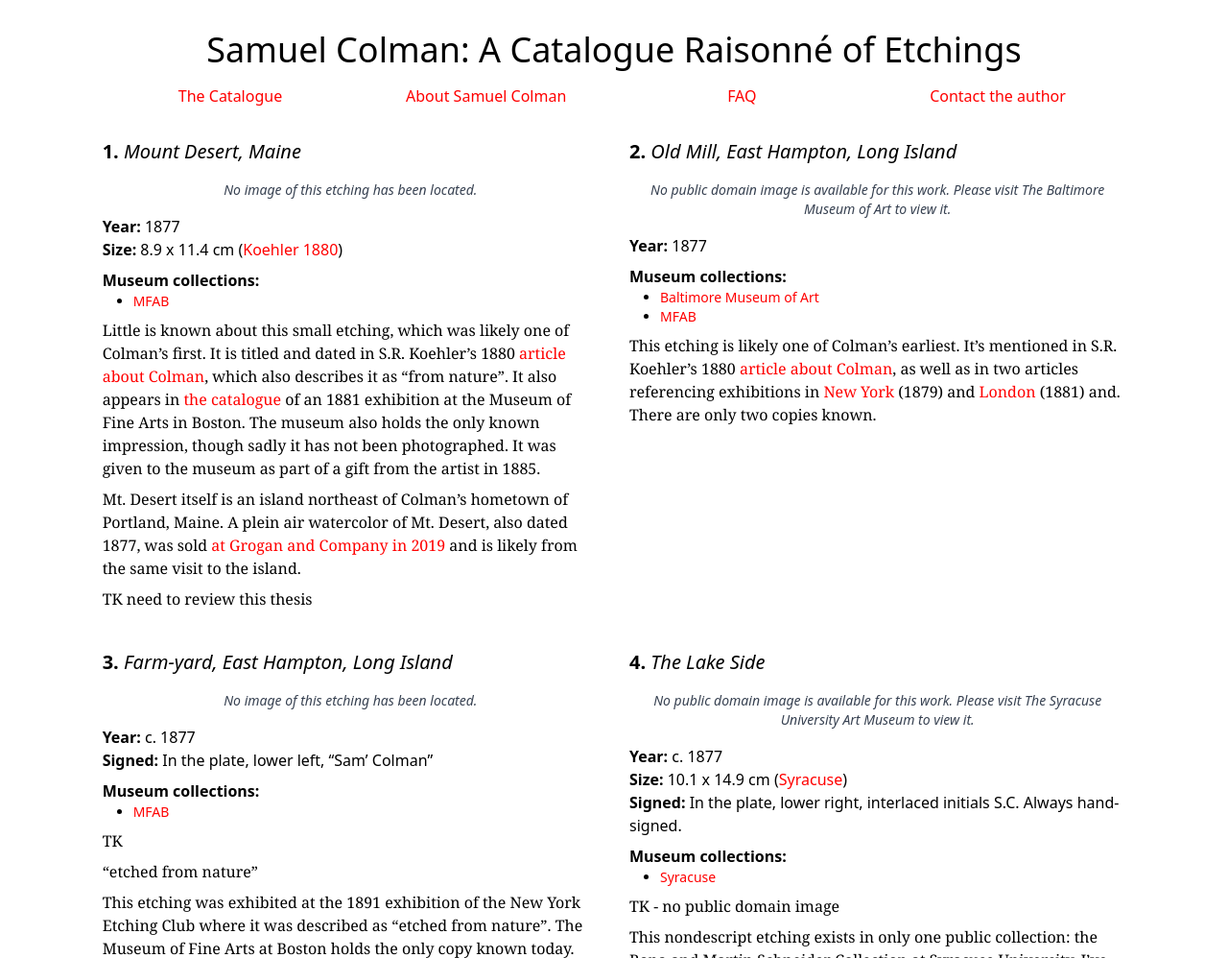
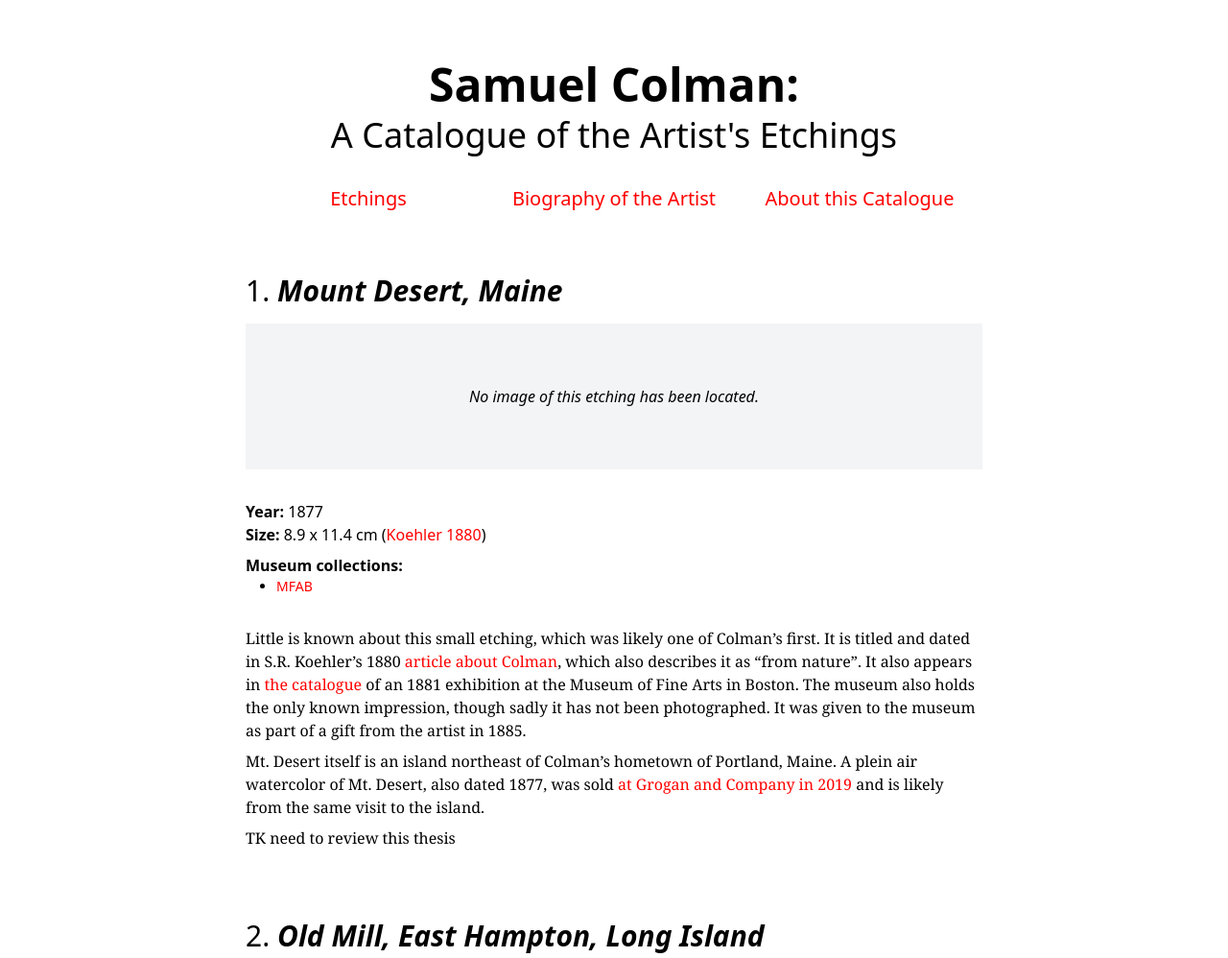
Before and after one commit to onyxfish/colman, an Astro site: page / in a window 1280 px wide. Shown: the top 998 px of the page at 96% size. Built offline with nearby package versions, Linux system fonts and the light colour scheme; Astro itself is replaced by a stand-in of ours.

Commit message:
Style and layout improvements.

```diff
--- a/src/components/Print.astro
+++ b/src/components/Print.astro
@@ -11,19 +11,22 @@ if (!print) {
 
 const { Content } = await print.render();
 ---
-<div id={print.slug}>
-    <h2 class="text-xl block"><span class="font-bold">{print.data.id}.</span> <span class="italic">{print.data.title}</span></h2>
+<div id={print.slug} class="pt-16">
+    <h2 class="text-3xl block">
+        <span class="">{print.data.id}.</span>
+        <span class="italic font-bold">{print.data.title}</span>
+    </h2>
 
     {print.data.image.filename ? (
-        <figure class="block pt-2 pb-2">
+        <figure class="block pt-4 pb-2">
             <img src=`/prints/${print.data.image.filename}` />
-            <figcaption class="text-xs text-gray-700 text-center italic pt-1">{print.data.image.caption}</figcaption>
+            <figcaption class="text-s text-gray-700 text-center italic pt-1">{print.data.image.caption}</figcaption>
         </figure>
     ) : (
-        <div class="p-4 text-sm text-gray-700 text-center italic">{print.data.image.missing_text}</div>
+        <div class="p-16 my-4 bg-gray-100 text-center italic">{print.data.image.missing_text}</div>
     )}
 
-    <div><span class="font-bold">Year:</span> {print.data.year}</div>
+    <div class="pt-4"><span class="font-bold">Year:</span> {print.data.year}</div>
 
     {print.data.size.dimensions && (
         <div>
@@ -56,7 +59,7 @@ const { Content } = await print.render();
         </ul>
     }
 
-    <div class="font-serif pt-2">
+    <div class="font-serif pt-8">
         <Content />
     </div>
 </div>
--- a/src/layouts/Layout.astro
+++ b/src/layouts/Layout.astro
@@ -18,14 +18,16 @@ const { title } = Astro.props;
 	</head>
 	<body>
 		<div class="flex justify-center">
-			<div class="w-5/6">
-				<h1 class="text-4xl pt-8 pb-4 text-center">Samuel Colman: A Catalogue Raisonné of Etchings</h1>
+			<div class="w-5/6 lg:w-3/5">
+				<h1 class="text-5xl pt-16 pb-4 text-center">
+					<span class="font-bold">Samuel Colman:</span><br />
+					<span class="text-4xl">A Catalogue of the Artist's Etchings</span>
+				</h1>
 
-				<ul class="grid grid-cols-2 text-center pb-8 md:grid-cols-4 justify-center md:ml-18 md:mr-18">
-					<li><a href="/">The Catalogue</a></li>
-					<li><a href="/colman.html">About Samuel Colman</a></li>
-					<li><a href="/faq.html">FAQ</a></li>
-					<li><a href="/contact.html">Contact the author</a></li>
+				<ul class="grid grid-cols-3 text-center pt-4 justify-center items-center md:ml-18 md:mr-18 md:text-xl">
+					<li><a href="/">Etchings</a></li>
+					<li><a href="/colman.html">Biography of the Artist</a></li>
+					<li><a href="/faq.html">About this Catalogue</a></li>
 				</ul>
 
 				<main>
--- a/src/pages/index.astro
+++ b/src/pages/index.astro
@@ -8,7 +8,7 @@ const prints = await getCollection('prints');
 ---
 
 <Layout title="Samuel Colman: A Catalogue Raisonné of Etchings">
-	<div class="grid md:grid-cols-2 gap-8">
+	<div>
 		{prints.map(p => (
 			<Print slug={p.slug} />
 		))}
```
